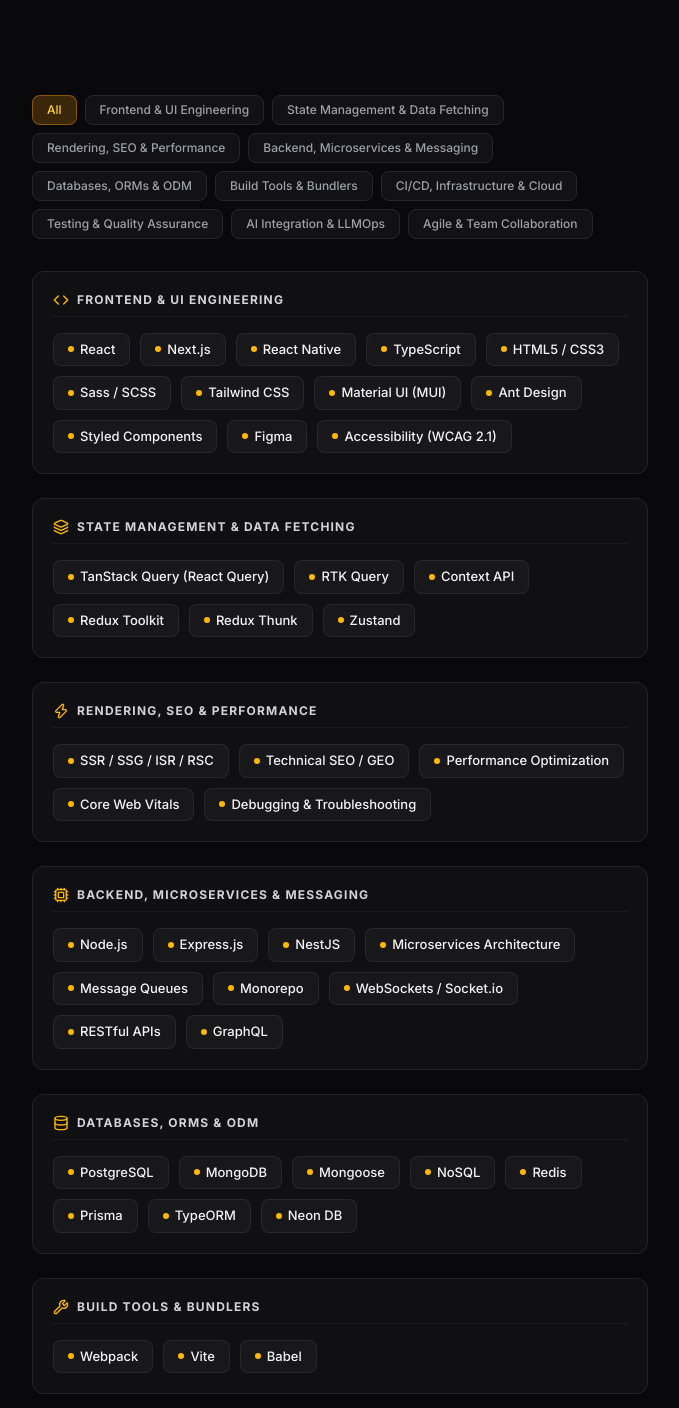
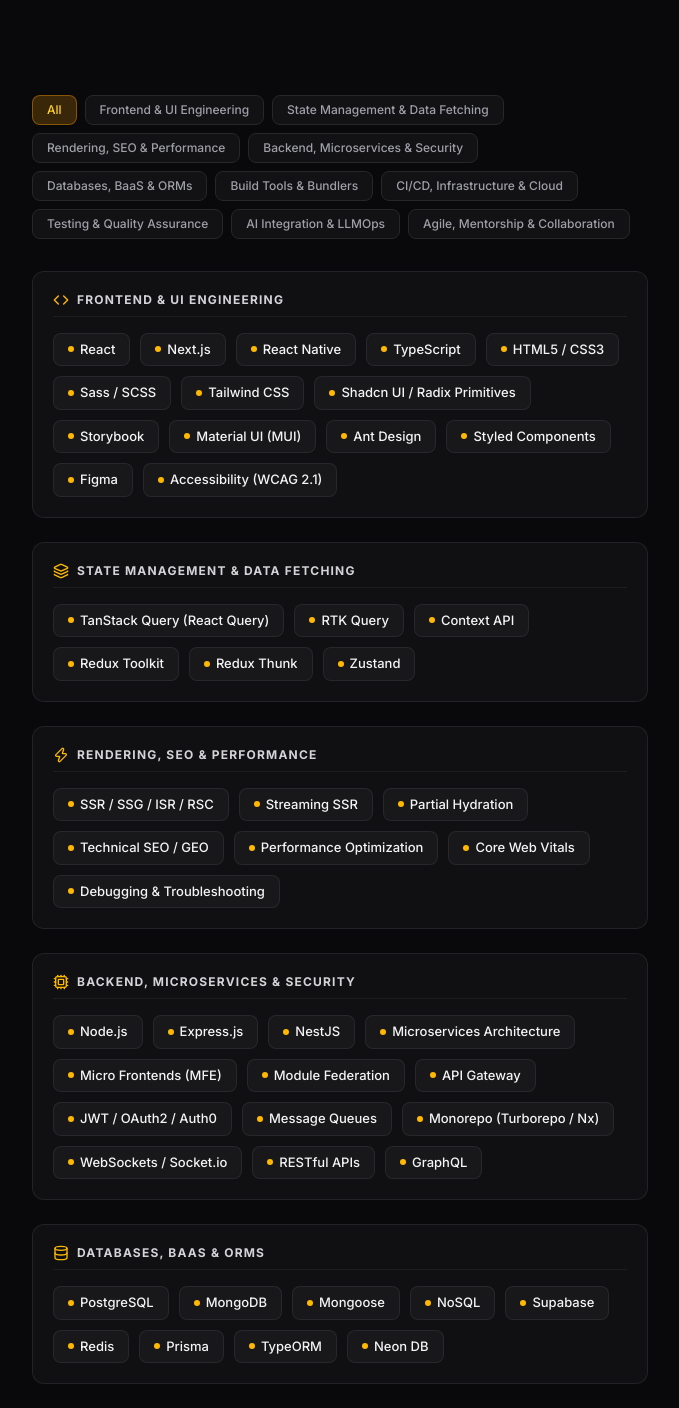
Before and after one commit to bbaymistery/my_portfolio, a React (Vite) app: page / in a window 1280 px wide. Shown: the part 1180-2588 px from the top of the page, without its empty margins (536-1215 px from the left). Built offline with nearby package versions, Linux system fonts and the light colour scheme.

Commit message:
Add Shadcn UI, Storybook, Module Federation, Micro Frontends, Partial Hydration, Streaming SSR, Auth0/JWT, API Gateway, Supabase, Turborepo/Nx, and Mentorship

```diff
--- a/src/data/portfolioData.js
+++ b/src/data/portfolioData.js
@@ -54,6 +54,8 @@
         "HTML5 / CSS3",
         "Sass / SCSS",
         "Tailwind CSS",
+        "Shadcn UI / Radix Primitives",
+        "Storybook",
         "Material UI (MUI)",
         "Ant Design",
         "Styled Components",
@@ -76,6 +78,8 @@
       category: "Rendering, SEO & Performance",
       skills: [
         "SSR / SSG / ISR / RSC",
+        "Streaming SSR",
+        "Partial Hydration",
         "Technical SEO / GEO",
         "Performance Optimization",
         "Core Web Vitals",
@@ -83,26 +87,31 @@
       ]
     },
     {
-      category: "Backend, Microservices & Messaging",
+      category: "Backend, Microservices & Security",
       skills: [
         "Node.js",
         "Express.js",
         "NestJS",
         "Microservices Architecture",
+        "Micro Frontends (MFE)",
+        "Module Federation",
+        "API Gateway",
+        "JWT / OAuth2 / Auth0",
         "Message Queues",
-        "Monorepo",
+        "Monorepo (Turborepo / Nx)",
         "WebSockets / Socket.io",
         "RESTful APIs",
         "GraphQL"
       ]
     },
     {
-      category: "Databases, ORMs & ODM",
+      category: "Databases, BaaS & ORMs",
       skills: [
         "PostgreSQL",
         "MongoDB",
         "Mongoose",
         "NoSQL",
+        "Supabase",
         "Redis",
         "Prisma",
         "TypeORM",
@@ -152,9 +161,10 @@
       ]
     },
     {
-      category: "Agile & Team Collaboration",
+      category: "Agile, Mentorship & Collaboration",
       skills: [
         "Agile / Scrum",
+        "Mentorship / Code Review",
         "Task Refinement",
         "Backlog Prioritization",
         "Cross-functional Collaboration",
```
